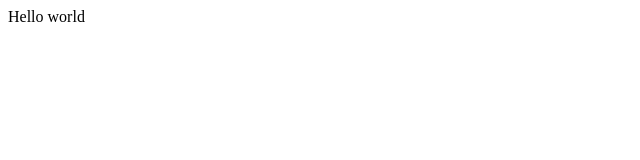
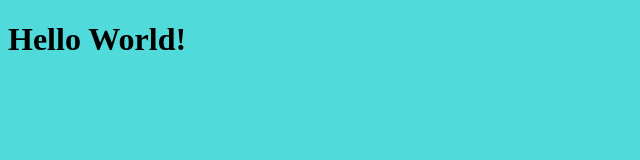
Before and after one commit to yshsharke/Git-Example-Remote, a plain HTML site: page index.html in a window 1280 px wide. Shown: the whole page, without its empty margins (0-640 px from the left). Drawn offline with Linux system fonts and the light colour scheme.

Commit message:
Create git.css; Modified index.html: h1 and import git.css

```diff
--- /dev/null
+++ b/git.css
@@ -0,0 +1,4 @@
+body
+{
+    background-color: rgb(81, 218, 218);
+}
--- a/index.html
+++ b/index.html
@@ -5,11 +5,12 @@
     <meta charset="UTF-8">
     <meta http-equiv="X-UA-Compatible" content="IE=edge">
     <meta name="viewpoint" content="width=device-width, initial-scale=1.0">
+    <link rel="stylesheet" type="text/css" href="git.css">
     <title>使用Git的教学</title>
 </head>
 
 <body>
-    Hello world
+    <h1>Hello World!</h1>
 </body>
 
 </html>
```
